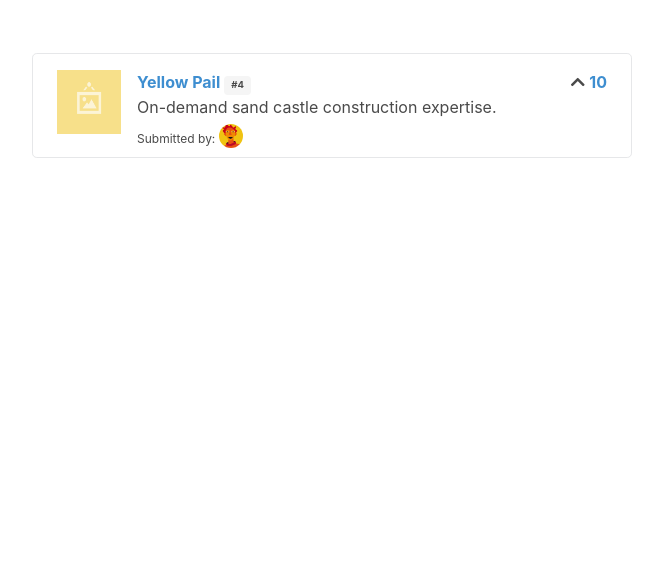
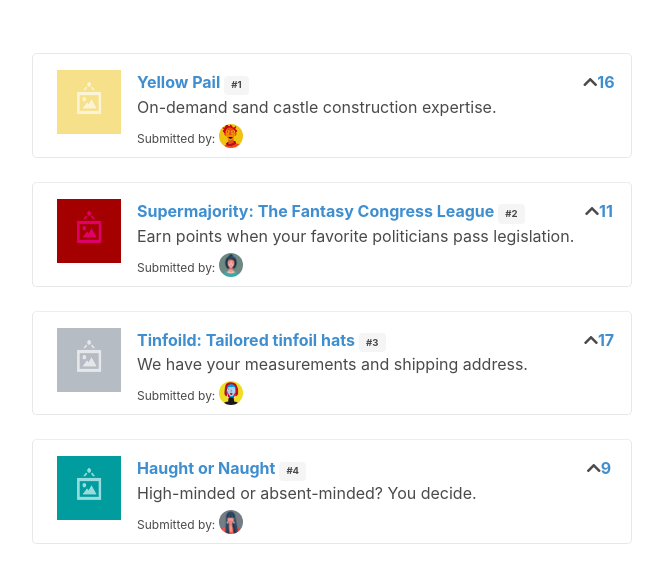
Before and after one commit to Rosengren/upvote, a plain HTML site: page app/index.html in a window 1280 px wide. Shown: the part 71-654 px from the top of the page, without its empty margins (308-971 px from the left). Drawn offline with nearby package versions, Linux system fonts and the light colour scheme.

Commit message:
Dynamically load data from seed file to the index page

```diff
--- a/app/index.html
+++ b/app/index.html
@@ -11,31 +11,35 @@
       <h2 class="title has-text-centered dividing-header">UpVote!</h2>
 
       <div class="section">
-        <article class="media">
+        <article v-for="submission in submissions" class="media">
           <figure class="media-left">
-            <img class="image is-64x64" src="../public/images/submissions/image-yellow.png">
+            <img class="image is-64x64"
+              v-bind:src="submission.submissionImage">
           </figure>
           <div class="media-content">
             <div class="content">
               <p>
                 <strong>
-                  <a href="#" class="has-text-info">Yellow Pail</a>
-                  <span class="tag is-small">#4</span>
+                  <a v-bind:href="submission.url" class="has-text-info">
+                    {{ submission.title }}
+                  </a>
+                  <span class="tag is-small">#{{ submission.id }}</span>
                 </strong>
                 <br>
-                  On-demand sand castle construction expertise.
+                  {{ submission.description }}
                 <br>
                 <small class="is-size-7">
                   Submitted by:
-                  <img class="image is-24x24" src="../public/images/avatars/daniel.jpg">
+                  <img class="image is-24x24"
+                    v-bind:src="submission.avatar">
                 </small>
               </p>
             </div>
           </div>
           <div class="media-right">
-            <span class="media-right">
+            <span class="icon is-small">
               <i class="fa fa-chevron-up"></i>
-              <strong class="has-text-info">10</strong>
+              <strong class="has-text-info">{{ submission.votes }}</strong>
             </span>
           </div>
         </article>
--- a/app/main.js
+++ b/app/main.js
@@ -0,0 +1,6 @@
+new Vue({
+  el: '#app',
+  data: {
+    submissions: Seed.submissions
+  }
+});
--- a/app/seed.js
+++ b/app/seed.js
@@ -0,0 +1,42 @@
+window.Seed = (function() {
+  const submissions = [
+    {
+      id: 1,
+      title: 'Yellow Pail',
+      description: 'On-demand sand castle construction expertise.',
+      url: '#',
+      votes: 16,
+      avatar: '../public/images/avatars/daniel.jpg',
+      submissionImage: '../public/images/submissions/image-yellow.png',
+    },
+    {
+      id: 2,
+      title: 'Supermajority: The Fantasy Congress League',
+      description: 'Earn points when your favorite politicians pass legislation.',
+      url: '#',
+      votes: 11,
+      avatar: '../public/images/avatars/kristy.png',
+      submissionImage: '../public/images/submissions/image-rose.png',
+    },
+    {
+      id: 3,
+      title: 'Tinfoild: Tailored tinfoil hats',
+      description: 'We have your measurements and shipping address.',
+      url: '#',
+      votes: 17,
+      avatar: '../public/images/avatars/veronika.jpg',
+      submissionImage: '../public/images/submissions/image-steel.png',
+    },
+    {
+      id: 4,
+      title: 'Haught or Naught',
+      description: 'High-minded or absent-minded? You decide.',
+      url: '#',
+      votes: 9,
+      avatar: '../public/images/avatars/molly.png',
+      submissionImage: '../public/images/submissions/image-aqua.png',
+    }
+  ];
+
+  return { submissions: submissions };
+}());
```
